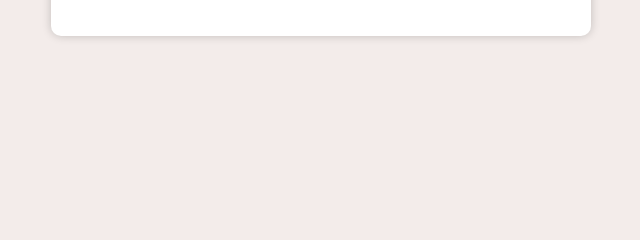
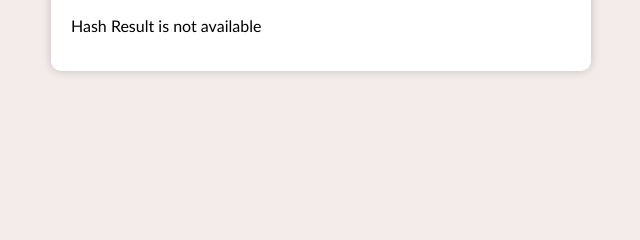
Before and after one commit to PUP-PierreSiLog/DSA-Act1, a Flask app: template templates/HashFunction.html in a window 1280 px wide. Shown: the part 443-683 px from the top of the page, without its empty margins (319-959 px from the left). Run offline with Flask 3, Linux system fonts and the light colour scheme; the template is opened without the code that fills it, so the values that code supplies are empty.

Commit message:
Working, though hash table still cannot be printed

```diff
--- a/HashFunction.py
+++ b/HashFunction.py
@@ -19,12 +19,6 @@ class HashTable:
         key = sum(ord(char) for char in word)
         index = hash_function(key)
 
-        if self.table[index] is None:
-            self.table[index] = [{'word': word, 'key': key}]  # Store both the word and the key
-        else:
-            self.table[index].append({'word': word, 'key': key})
-
-        print(f"Inserted {word} with key {key} at index {index}")
 
     def delete(self, word):
         # Deletion is done by marking the word as None
--- a/app.py
+++ b/app.py
@@ -60,54 +60,53 @@ def areaOfTriangle():
 hash_table=HashTable(32)
 @app.route('/HashFunction', methods=['GET', 'POST'])
 def HashFunction():
-    try:
-        hash_option = None
-        hash_result = None  # Add this line
+    hash_option = None
+    hash_result = None
+    hash_function = None
+    data_input = None
 
-        if request.method == 'POST':
-            hash_option = request.form.get('HashOptions')
-            print(f"Received hash_option: {hash_option}")
-            integer_select = int(request.form['IntegerSelect'])
-            data_input = request.form['DataInput']
+    if request.method == 'POST':
+        hash_option = request.form.get('HashOptions')
+        print(f"Received hash_option: {hash_option}")
+        integer_select = int(request.form['IntegerSelect'])
+        data_input = request.form['DataInput']
 
-            print(f"Received integer_select: {integer_select}")
-            print(f"Received data_input: {data_input}")
+        print(f"Received integer_select: {integer_select}")
+        print(f"Received data_input: {data_input}")
 
-            # Validate hash option
-            valid_options = ['Option1', 'Option2', 'Option3']
-            if hash_option not in valid_options:
-                return "Invalid hash option"
+        # Validate hash option
+        valid_options = ['Option1', 'Option2', 'Option3']
+        if hash_option not in valid_options:
+            return "Invalid hash option"
 
-            # Choose the appropriate hash function based on the selected option
-            if hash_option == 'Option1':
-                hash_function = hash_table.hash_function_1
-            elif hash_option == 'Option2':
-                hash_function = hash_table.hash_function_2
-            elif hash_option == 'Option3':
-                hash_function = hash_table.hash_function_3
+        # Choose the appropriate hash function based on the selected option
+        if hash_option == 'Option1':
+            hash_function = hash_table.hash_function_1
+        elif hash_option == 'Option2':
+            hash_function = hash_table.hash_function_2
+        elif hash_option == 'Option3':
+            hash_function = hash_table.hash_function_3
+        else:
+            return "Invalid hash option"
+
+        # Insert or delete data based on the number of integers specified
+        if integer_select == 1:
+            # Assuming "del " prefix for deletion
+            if data_input.startswith("del "):
+                word_to_delete = data_input[4:]
+                hash_table.delete(word_to_delete)
             else:
-                return "Invalid hash option"
+                hash_table.insert(data_input, hash_function)
 
-            # Insert or delete data based on the number of integers specified
-            if integer_select == 1:
-                # Assuming "del " prefix for deletion
-                if data_input.startswith("del "):
-                    word_to_delete = data_input[4:]
-                    hash_table.delete(word_to_delete)
-                else:
-                    hash_table.insert(data_input, hash_function)
+            # Calculate hash result
+        key = sum(ord(char) for char in data_input)
+        hash_result = hash_function(key)
+        print(f"Calculated key: {key}, hash_result: {hash_result}")
 
-                # Calculate hash result
-                hash_result = hash_function(sum(ord(char) for char in data_input))
+        # Display the updated hash table
+        hash_table.display()
 
-            # Display the updated hash table
-            hash_table.display()
-
-    except Exception as e:
-        print(f"Error: {e}")
-        return "An error occurred. Check the console for details."
-    hash_result = hash_function(sum(ord(char) for char in data_input))
-
-    return render_template('HashFunction.html', hash_option=hash_option, hash_result=hash_result)  # Pass hash_result to the template
+        # Pass the updated hash_result to the template
+        return render_template('HashFunction.html', hash_option=hash_option, hash_result=hash_result)
 if __name__ == "__main__":
     app.run(debug=True)
--- a/templates/HashFunction.html
+++ b/templates/HashFunction.html
@@ -5,7 +5,7 @@
     <link rel="stylesheet" href="{{ url_for('static', filename='basic_style.css') }}">
 </head>
 <body>
-        <!--header-->
+    <!-- header -->
     <div class="header">
         <a href="/profile">PROFILE</a>
         <a href="/works">WORKS</a>
@@ -16,7 +16,7 @@
     </div>
     <br>
     <div class="contact-container">
-            <!--Hash Options-->
+        <!-- Hash Options -->
         <h1>Hash Functions</h1>
         <form action="/HashFunction" method="post">
             <label for="HashOptions">Choose a Hash Function to be Used:</label>
@@ -33,12 +33,15 @@
             <input type="text" id="DataInput" name="DataInput">
             <input type="submit" value="Submit">
         </form>
-            <!--Results Section-->
+        <!-- Results Section -->
         <hr>
         <p>Hash Option: {{ hash_option }}</p>
 
-            {% if hash_result %}
+        {% if hash_result is defined %}
             <p>Hash Result: {{ hash_result }}</p>
+        {% else %}
+            <p>Hash Result is not available</p>
         {% endif %}
+    </div>
 </body>
 </html>
```
Lines whose indentation alone changed are shown as unchanged.
